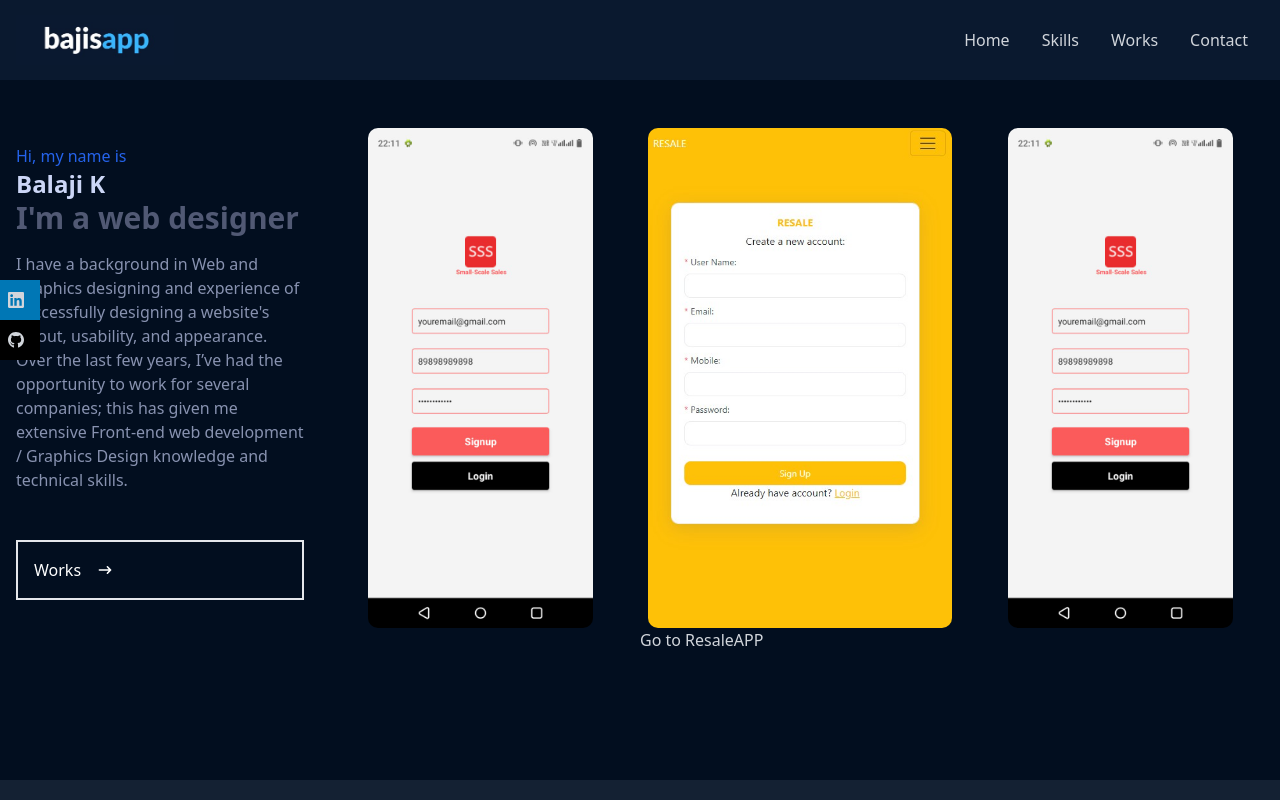
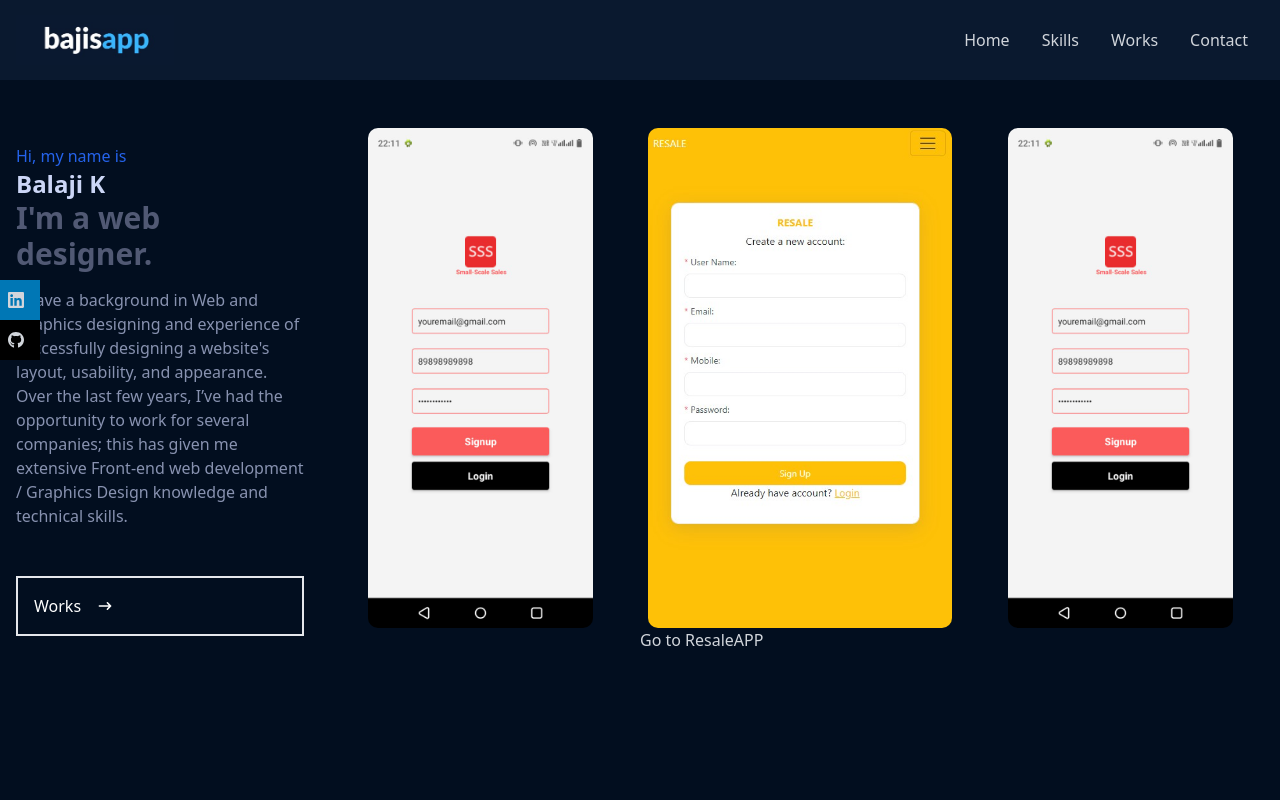
Before and after one commit to bajisapp/bajisportfolioapps, a React (Create React App) app: page / in a window 1280 px wide. Shown: the top 800 px of the page. Built offline with nearby package versions, Linux system fonts and the light colour scheme.

Commit message:
changes on portfolio

```diff
--- a/src/components/Home.jsx
+++ b/src/components/Home.jsx
@@ -12,14 +12,13 @@
 
 
 
-
         <div class="container mx-auto grid grid-cols-1 sm:grid-cols-4" style={{paddingTop:'10%', paddingBottom:'10%'}}>
   <div className="col-span-3 sm:col-span-1">
     <div class="h-full p-4">
       <div>
         <p class="text-blue-600">Hi, my name is</p>
         <h1 class="text-2xl sm:text-2xl font-bold text-[#ccd6f6] animate-typing">Balaji K</h1>
-        <h2 class="text-2xl sm:text-3xl font-bold text-[#515974] animate-typing">I'm a web designer</h2>
+        <h2 class="text-2xl sm:text-3xl font-bold text-[#515974] animate-typing">I'm a web designer.</h2>
         <p class="text-[#8892b0] py-4 max-w-[500px] animate-typing">I have a background in Web and Graphics designing and experience of successfully designing a website's layout, usability, and appearance. Over the last few years, I’ve had the opportunity to work for several companies; this has given me extensive Front-end web development / Graphics Design knowledge and technical skills.</p>
         <div>
           <Link to="works" smooth={true} duration={500} className='text-white border-2 hover:bg-blue-600 hover:border-blue-300 px-4 py-4 my-8 mx-auto flex items-center'>
```
